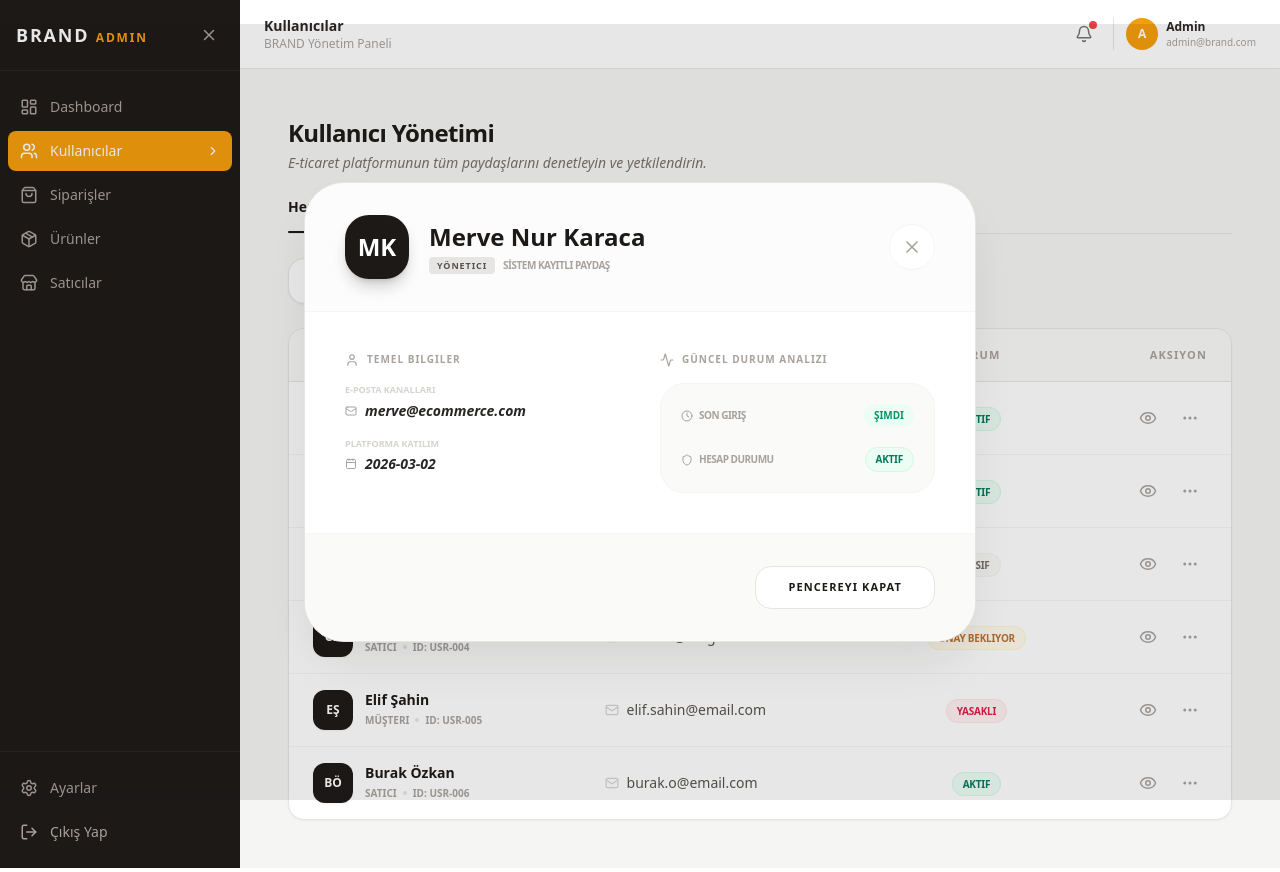
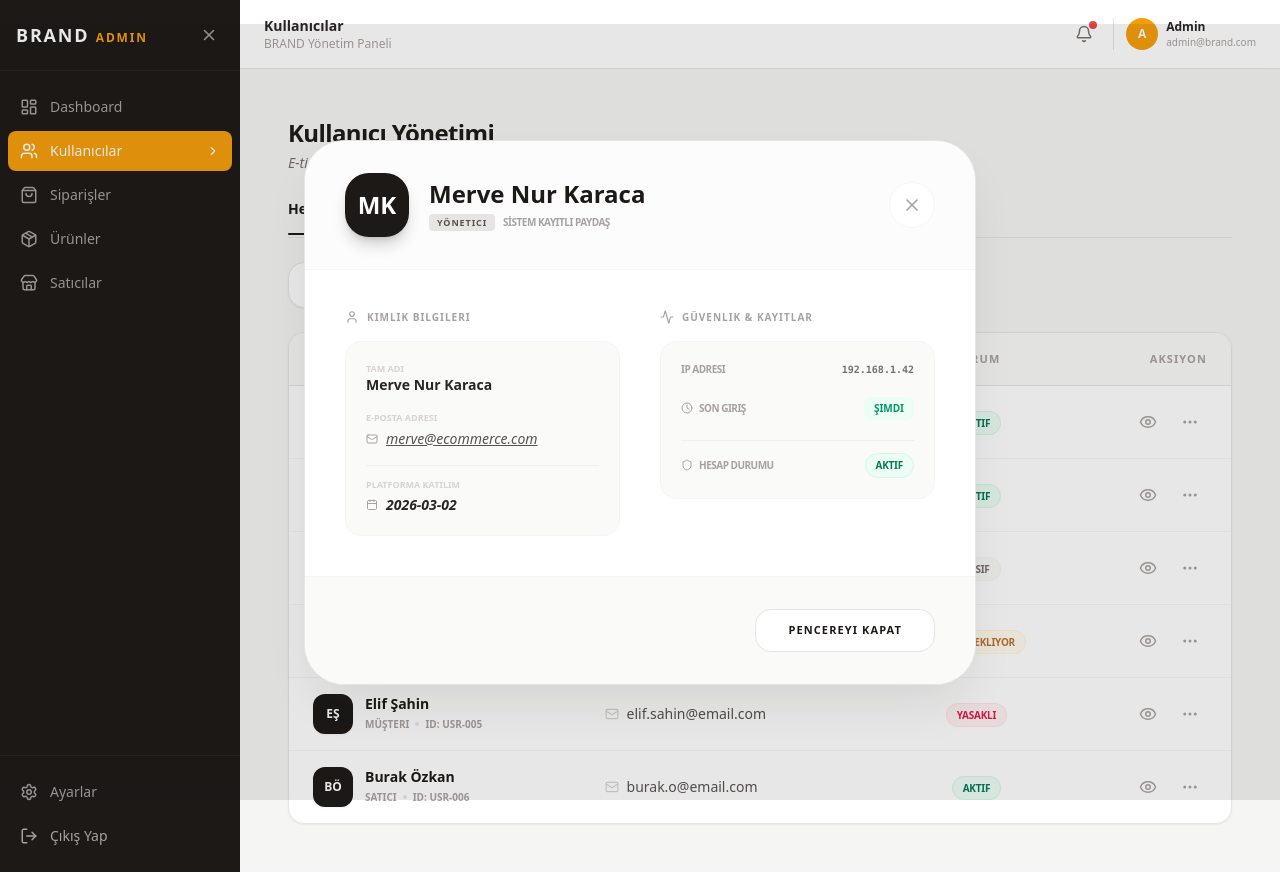
Before and after one commit to vasakz/ecommerce-app, a React (Vite) app: page /admin/kullanicilar in a window 1280 px wide. Both pictures are taken after a click on the button 1148 px from the left and 418 px from the top of the page. Built offline with nearby package versions, Linux system fonts and the light colour scheme.

Commit message:
Kullanıcı yönetimi paneli güncellendi: Rol bazlı navbar, satıcı onay sistemi ve detaylı kullanıcı görünümü eklendi

```diff
--- a/src/pages/Admin/AdminUsers.jsx
+++ b/src/pages/Admin/AdminUsers.jsx
@@ -71,17 +71,27 @@ export default function AdminUsers() {
       </div>
 
      {/* ROL NAVBAR  */}
-      <div className="flex items-center gap-8 border-b border-stone-200 mb-2">
-        {['Hepsi', 'Yönetici', 'Satıcı', 'Müşteri'].map(rol => (
+<div className="flex items-center gap-8 border-b border-stone-200 mb-6">
+  {['Hepsi', 'Yönetici', 'Satıcı', 'Müşteri'].map(rol => {
+    // Onay bekleyen satıcı sayısını hesapla
+    const bekleyenSayisi = kullanicilar.filter(u => u.rol === 'Satıcı' && u.durum === 'Onay Bekliyor').length;
+
+    return (
       <button
         key={rol}
         onClick={() => setAktifSekme(rol)}
-            className={`pb-4 text-sm font-bold transition-all relative ${aktifSekme === rol ? 'text-stone-900' : 'text-stone-400 hover:text-stone-600'}`}
+        className={`pb-4 text-sm font-bold transition-all relative flex items-center gap-2 ${aktifSekme === rol ? 'text-stone-900' : 'text-stone-400 hover:text-stone-600'}`}
       >
         {rol}
+        {rol === 'Satıcı' && bekleyenSayisi > 0 && (
+          <span className="bg-rose-500 text-white text-[10px] px-1.5 py-0.5 rounded-full animate-bounce">
+            {bekleyenSayisi}
+          </span>
+        )}
         {aktifSekme === rol && <span className="absolute bottom-0 left-0 w-full h-0.5 bg-stone-900 rounded-full"></span>}
       </button>
-        ))}
+    );
+  })}
 </div>
 
       {/* Arama Çubuğu */}
@@ -155,29 +165,36 @@ export default function AdminUsers() {
                   {aktifDropdown === kullanici.id && (
   <>
     <div className="fixed inset-0 z-10" onClick={() => setAktifDropdown(null)}></div>
-                          <div className="absolute right-0 mt-2 w-52 bg-white border border-stone-200 rounded-2xl shadow-xl py-2 z-20 overflow-hidden ring-4 ring-stone-900/5">
+    <div className="absolute right-0 mt-2 w-56 bg-white border border-stone-200 rounded-2xl shadow-xl py-2 z-20 overflow-hidden ring-4 ring-stone-900/5">
 
-                            {/* Satıcı Başvuru Yönetimi (Sadece Onay Bekleyen Satıcılar İçin) */}
+      {/* KRİTİK: Satıcı Başvurusu Onay Paneli */}
       {kullanici.rol === 'Satıcı' && kullanici.durum === 'Onay Bekliyor' && (
-                              <>
-                                <button onClick={() => durumuGuncelle(kullanici.id, 'Aktif')} className="w-full text-left px-4 py-2.5 text-xs font-bold text-emerald-600 hover:bg-emerald-50 flex items-center gap-2">
-                                  <ShieldCheck size={14} /> Başvuruyu Onayla
+        <div className="bg-amber-50/50 pb-2 mb-2 border-b border-stone-100">
+          <p className="px-4 py-2 text-[10px] font-black text-amber-600 uppercase tracking-widest">Başvuru Yönetimi</p>
+          <button onClick={() => durumuGuncelle(kullanici.id, 'Aktif')} className="w-full text-left px-4 py-2 text-xs font-bold text-emerald-600 hover:bg-emerald-50 flex items-center gap-2">
+            <CheckCircle size={14} /> Başvuruyu Onayla
           </button>
-                                <button onClick={() => durumuGuncelle(kullanici.id, 'Yasaklı')} className="w-full text-left px-4 py-2.5 text-xs font-bold text-rose-600 hover:bg-rose-50 flex items-center gap-2 border-b border-stone-100">
+          <button onClick={() => durumuGuncelle(kullanici.id, 'Yasaklı')} className="w-full text-left px-4 py-2 text-xs font-bold text-rose-600 hover:bg-rose-50 flex items-center gap-2">
             <XCircle size={14} /> Başvuruyu Reddet
           </button>
-                              </>
+        </div>
       )}
 
-                            {/* Standart Yönetim */}
+      {/* HESAP YÖNETİMİ (Dinamik Butonlar) */}
+      <p className="px-4 py-2 text-[10px] font-black text-stone-400 uppercase tracking-widest">Hesap Ayarları</p>
+
+      {kullanici.durum === 'Aktif' ? (
         <button onClick={() => durumuGuncelle(kullanici.id, 'Pasif')} className="w-full text-left px-4 py-2.5 text-xs font-bold text-stone-600 hover:bg-stone-50 flex items-center gap-2">
           <Slash size={14} /> Hesabı Askıya Al
         </button>
-                            <button onClick={() => durumuGuncelle(kullanici.id, 'Aktif')} className="w-full text-left px-4 py-2.5 text-xs font-bold text-stone-600 hover:bg-stone-50 flex items-center gap-2">
-                              <UserCheck size={14} /> Aktifleştir
+      ) : (
+        <button onClick={() => durumuGuncelle(kullanici.id, 'Aktif')} className="w-full text-left px-4 py-2.5 text-xs font-bold text-emerald-600 hover:bg-emerald-50 flex items-center gap-2">
+          <UserCheck size={14} /> Askıyı Kaldır / Aktifleştir
         </button>
+      )}
+
       <button onClick={() => kullaniciSil(kullanici.id)} className="w-full text-left px-4 py-2.5 text-xs font-bold text-rose-600 hover:bg-rose-50 flex items-center gap-2 border-t border-stone-100">
-                              <Trash2 size={14} /> Hesabı Kalıcı Sil
+        <Trash2 size={14} /> Hesabı Kalıcı Olarak Sil
       </button>
     </div>
   </>
@@ -218,18 +235,33 @@ export default function AdminUsers() {
               <div className="space-y-8">
                 <div>
                   <h3 className="text-[10px] font-black text-stone-400 uppercase tracking-widest mb-4 flex items-center gap-2">
-                    <User size={14} /> Temel Bilgiler
+                    <User size={14} /> Kimlik Bilgileri
                   </h3>
-                  <div className="space-y-4">
+                  <div className="bg-stone-50 rounded-2xl p-5 border border-stone-100 space-y-4">
                     <div>
-                      <p className="text-[9px] font-bold text-stone-300 uppercase">E-Posta Kanalları</p>
-                      <p className="text-sm font-bold text-stone-800 flex items-center gap-2 mt-1 italic">
+                      <p className="text-[9px] font-bold text-stone-300 uppercase">Tam Adı</p>
+                      <p className="text-sm font-bold text-stone-800">{seciliKullanici.ad} {seciliKullanici.soyad}</p>
+                    </div>
+                    <div>
+                      <p className="text-[9px] font-bold text-stone-300 uppercase">E-Posta Adresi</p>
+                      <p className="text-sm font-medium text-stone-600 italic underline flex items-center gap-2 mt-1">
                         <Mail size={12} className="text-stone-400" /> {seciliKullanici.email}
                       </p>
                     </div>
-                    <div>
-                      <p className="text-[9px] font-bold text-stone-300 uppercase">Platforma Katılım</p>
-                      <p className="text-sm font-bold text-stone-800 flex items-center gap-2 mt-1 italic">
+
+                    {/* Sadece Satıcıysa Mağaza Bilgisi Çıkar */}
+                    {seciliKullanici.rol === 'Satıcı' && (
+                      <div className="pt-3 border-t border-stone-200/50">
+                        <p className="text-[9px] font-bold text-amber-600 uppercase mb-1">Mağaza Adı</p>
+                        <p className="text-sm font-black text-stone-800 uppercase tracking-tight">
+                           {seciliKullanici.ad.toUpperCase()} ATÖLYESİ
+                        </p>
+                      </div>
+                    )}
+
+                    <div className="pt-3 border-t border-stone-200/50">
+                      <p className="text-[9px] font-bold text-stone-300 uppercase mb-1">Platforma Katılım</p>
+                      <p className="text-sm font-bold text-stone-800 flex items-center gap-2 italic">
                         <Calendar size={12} className="text-stone-400" /> {seciliKullanici.kayitTarihi}
                       </p>
                     </div>
@@ -240,16 +272,20 @@ export default function AdminUsers() {
               <div className="space-y-8">
                 <div>
                   <h3 className="text-[10px] font-black text-stone-400 uppercase tracking-widest mb-4 flex items-center gap-2">
-                    <Activity size={14} /> Güncel Durum Analizi
+                    <Activity size={14} /> Güvenlik & Kayıtlar
                   </h3>
-                  <div className="bg-stone-50 rounded-3xl p-5 border border-stone-100 space-y-5">
+                  <div className="bg-stone-50 rounded-2xl p-5 border border-stone-100 space-y-5">
+                    <div className="flex items-center justify-between">
+                      <p className="text-[10px] font-bold text-stone-400 uppercase tracking-tighter">IP Adresi</p>
+                      <span className="text-[10px] font-mono font-bold text-stone-500">192.168.1.42</span>
+                    </div>
                     <div className="flex items-center justify-between">
                       <p className="text-[10px] font-bold text-stone-400 uppercase tracking-tighter flex items-center gap-1.5">
                         <Clock size={12} /> Son Giriş
                       </p>
-                      <span className="text-[10px] font-black text-emerald-600 bg-emerald-50 px-2.5 py-1 rounded-full uppercase">{seciliKullanici.sonGiris}</span>
+                      <span className="text-[10px] font-black text-emerald-600 bg-emerald-50 px-2.5 py-1 rounded-lg uppercase">{seciliKullanici.sonGiris}</span>
                     </div>
-                    <div className="flex items-center justify-between">
+                    <div className="flex items-center justify-between pt-3 border-t border-stone-200/50">
                       <p className="text-[10px] font-bold text-stone-400 uppercase tracking-tighter flex items-center gap-1.5">
                         <Shield size={12} /> Hesap Durumu
                       </p>
```
Lines whose indentation alone changed are shown as unchanged.
